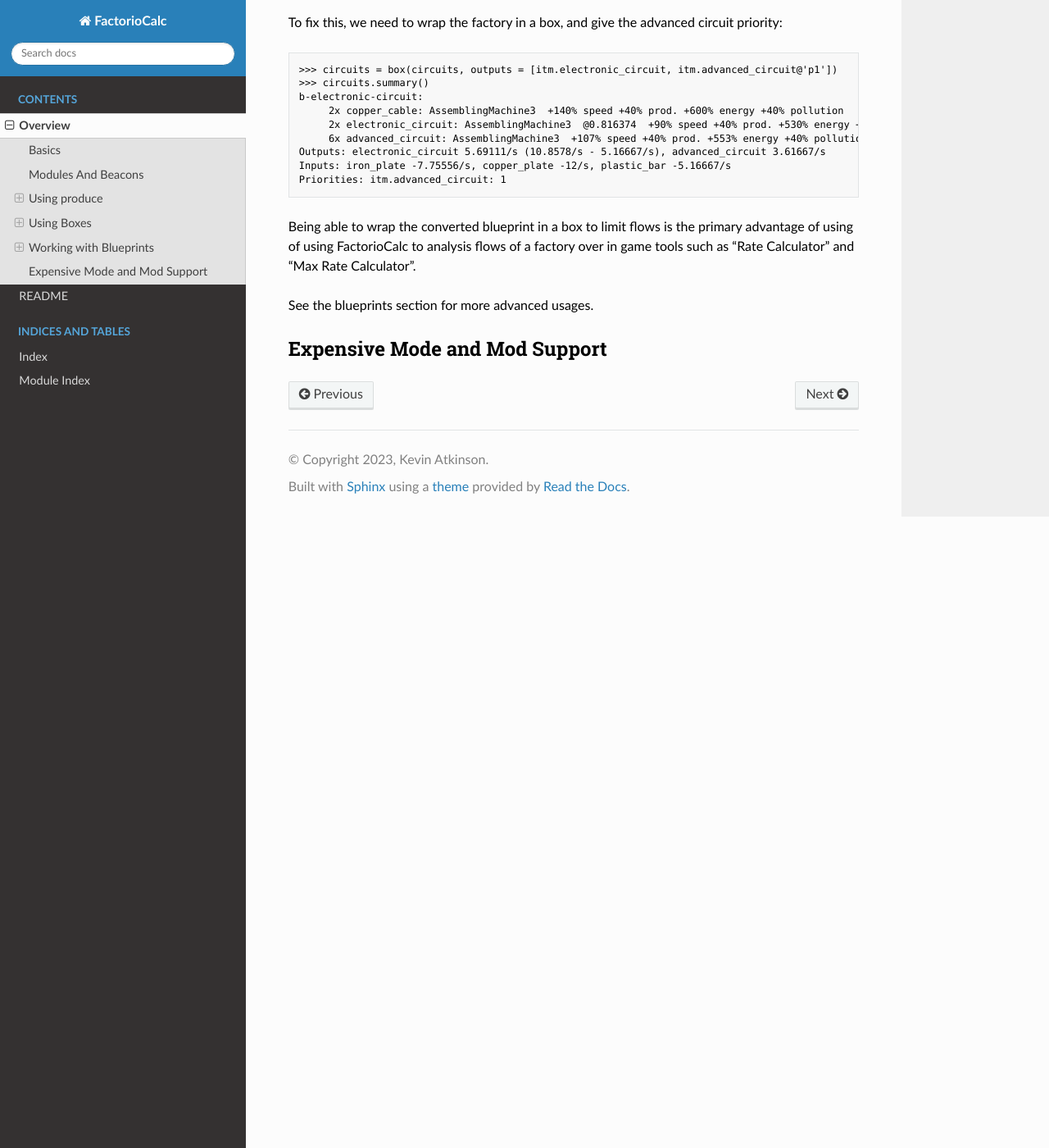
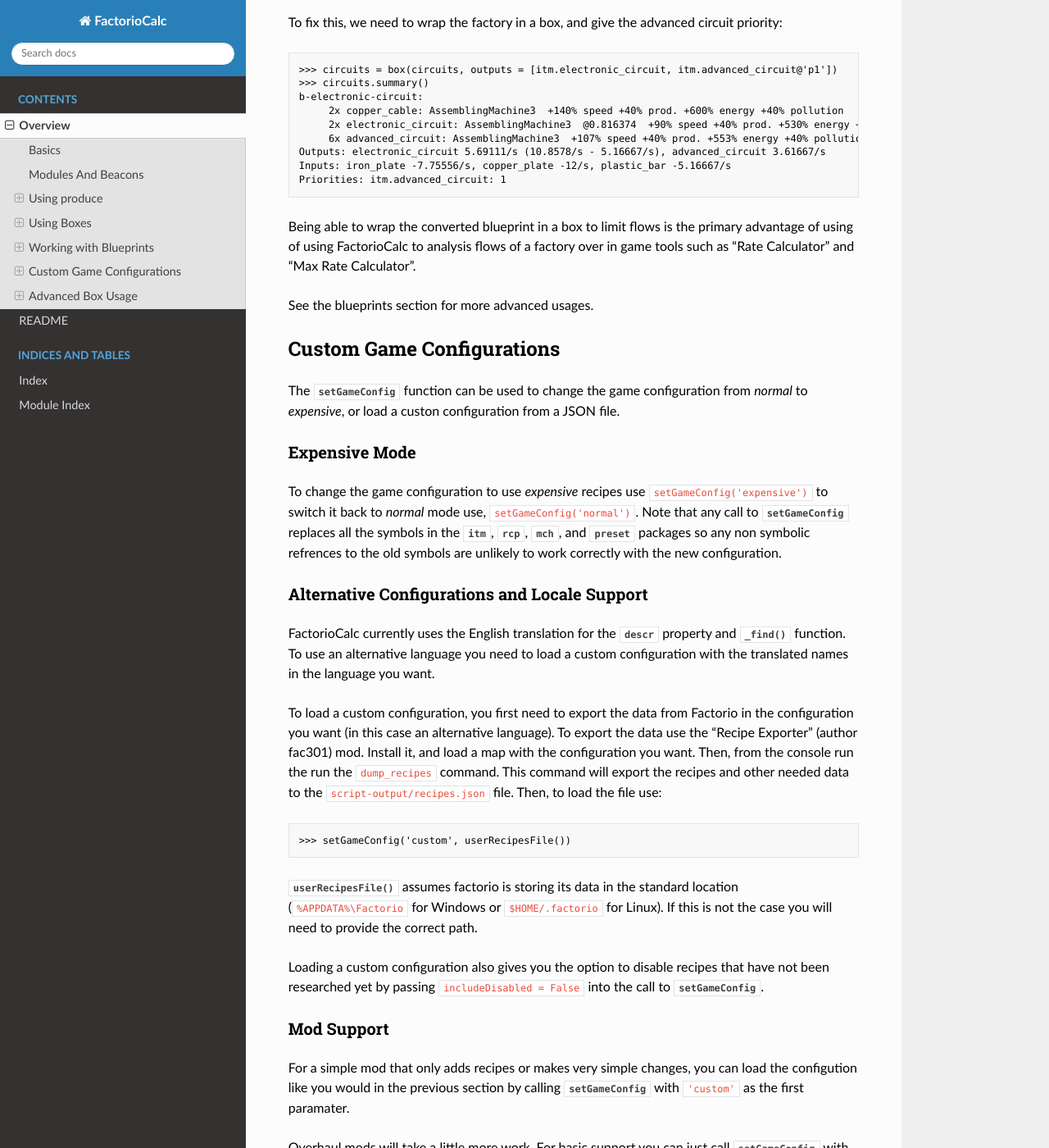
Before and after one commit to FactorioCalc/FactorioCalc, a Sphinx documentation site: the page built from docs/guide.rst, in a window 1280 px wide and 1400 px high, scrolled down 16580 px. Shown: the whole window at 82% size. Built offline with Sphinx 7.4.7 and the Read the Docs theme 2.0.0, drawn with Linux system fonts in a browser that asks for light colours; pages that are not in the unit, such as notebooks, are missing from menus; some of the changed text lies outside the part shown.

Commit message:
Tweaks in setGameConfig and related code, add better documentation.

```diff
--- a/docs/guide.rst
+++ b/docs/guide.rst
@@ -807,6 +807,103 @@
 
 See the :ref:`blueprints` section for more advanced usages.
 
+Custom Game Configurations
+==========================
 
-Expensive Mode and Mod Support
-==============================
+The `setGameConfig` function can be used to change the game configuration from
+*normal* to *expensive*, or load a custon configuration from a JSON file.
+
+Expensive Mode
+--------------
+
+To change the game configuration to use *expensive* recipes use
+``setGameConfig('expensive')`` to switch it back to *normal* mode use,
+``setGameConfig('normal')``.  Note that any call to `setGameConfig` replaces
+all the symbols in the `itm`, `rcp`, `mch`, and `preset` packages so any non
+symbolic refrences to the old symbols are unlikely to work correctly with the
+new configuration.
+
+Alternative Configurations and Locale Support
+---------------------------------------------
+
+FactorioCalc currently uses the English translation for the `.descr` property
+and `._find()` function.  To use an alternative language you need to load a
+custom configuration with the translated names in the language you want.
+
+To load a custom configuration, you first need to export the data from Factorio
+in the configuration you want (in this case an alternative language).  To
+export the data use the "Recipe Exporter" (author fac301) mod.  Install it,
+and load a map with the configuration you want.  Then, from the console run
+the run the ``dump_recipes`` command.  This command will export the recipes
+and other needed data to the ``script-output/recipes.json`` file.  Then, to
+load the file use::
+
+  >>> setGameConfig('custom', userRecipesFile())
+
+`userRecipesFile()` assumes factorio is storing its data in the standard
+location (``%APPDATA%\Factorio`` for Windows or ``$HOME/.factorio`` for
+Linux).  If this is not the case you will need to provide the correct path.
+
+Loading a custom configuration also gives you the option to disable recipes
+that have not been researched yet by passing ``includeDisabled = False`` into
+the call to `setGameConfig`.
+
+Mod Support
+-----------
+
+For a simple mod that only adds recipes or makes very simple changes, you can
+load the configution like you would in the previous section by calling
+`setGameConfig` with ``'custom'`` as the first paramater.
+
+Overhaul mods will take a little more work.  For basic support you can just
+call `setGameConfig` with the ``'mod'`` as the first paramater.  Unlike ``'custom'``
+this assumes nothing about the games configuration: the `preset` package will
+be empty, `produce` is unlikely to work for recipes with multiple outputs, and
+although it will be able to derive recipes for rocket launch products the
+names will be mangled.
+
+Currently FactorioCalc has bulitin support for "Space Exploitation",
+"Krastorio 2" and "SEK2" (Space Exploration + Krastorio 2).  A recipe file is
+not provided, however, as any provided is likely to out of date and will not
+match your exact configuration.  To enable support use the name as first
+paramater to `setGameConfig`.  For additional information see `mods`.
+
+Adding Additional Mods
+----------------------
+
+To add support for additional mods it is best to look at the source code, in
+particular the files ``factoriocalc/import_.py`` and ``factoriocalc/mod.py``.
+
+Advanced Box Usage
+==================
+
+.. _revisiting unbounded throttles:
+
+Revisiting Unbounded Throttles
+------------------------------
+
+Using produce with the Space Exploration mod (if it workes at all) will be a
+frustrating experience as there are multiple ways to produce most items.
+Therefor, it is generally easier to select the machines yourself, and then let
+the solver determine the number of machines, by prefixing each machine with a
+``~`` to mark the throttle as unbounded.
+
+Unconstrained Flows
+-------------------
+
+In Space Exploration many recipes create byproducts, and other recipes may
+consume that byproduct, but not as the only ingredient.  If both recipes are
+used in the same factory the net output of the byproduct may be positive or
+negative.  To handle this the byproduct needs to be marked as *unconstrained*.
+The *unconstrained* parameter of the Box constructor is a simple list of flows
+you want to mark as unconstrained.
+
+Failure to mark a flow as *unconstrained* may result in a solution that sets
+all the machines throttles to zero (or in the lesser case just throttles
+machines unexpectedly).  If this happens the `~Box.unconstrainedHints`
+property may give you hints about what values might need to be marked as
+unconstrained, but, as of now, it is not comprehensive.  If the hints in
+`~Box.unconstrainedHints` fail, then the best thing to do is reset the
+throttles back to 1 using `~Box.resetThrottle()` then carefully evaluating the
+internal flows (use ``.inner.flows().print()`` to find them) to determine if
+any of them need to marked as unconstrained.
--- a/docs/reference.py
+++ b/docs/reference.py
@@ -216,14 +216,18 @@
 
 {documentSymbols('helper')}
 
-Mod Support
------------
-
-These symbols are not imported by ``from factorocalc import *``.
+`setGameConfig`
+---------------
 
 .. :currentmodule:: factoriocalc
 
-{documentSymbols('import_')}
+{documentSymbol(fc.import_, 'setGameConfig')}
+{documentSymbol(fc.import_, 'userRecipesFile')}
+
+`mods` module
+-------------
+
+.. automodule:: factoriocalc.mods
 
 Miscellaneous
 -------------
@@ -232,6 +236,14 @@
 
 .. py:currentmodule:: factoriocalc
 {documentExtraSymbols()}
+
+`setGameConfig` internals
+-------------------------
+
+These symbols are only useful when adding support for new mods and are not
+imported by ``from factorocalc import *``.
+
+{''.join(documentSymbol(fc.import_, symname) for symname in fc.import_.__all__ if symname not in ('setGameConfig', 'userRecipesFile'))}
 
 `fracs` module
 --------------
--- a/factoriocalc/__init__.py
+++ b/factoriocalc/__init__.py
@@ -51,7 +51,7 @@
 ## separately
 from . import import_
 from .import_ import *
-__all__ += ['setGameConfig']
+__all__ += ['setGameConfig', 'userRecipesFile']
 setGameConfig('normal')
 
 from . import mods
```
Also changed, not shown: 2 other files.
